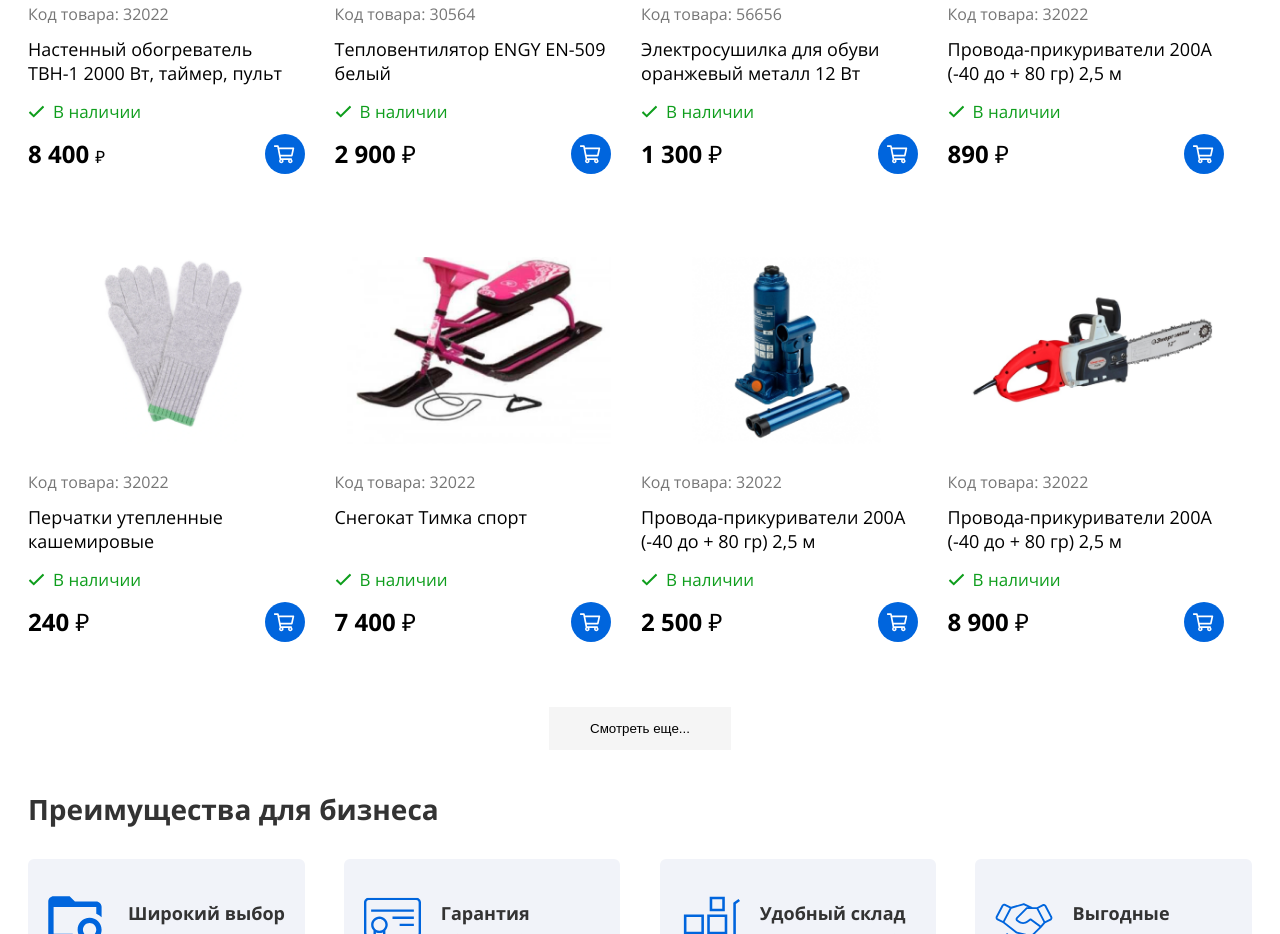
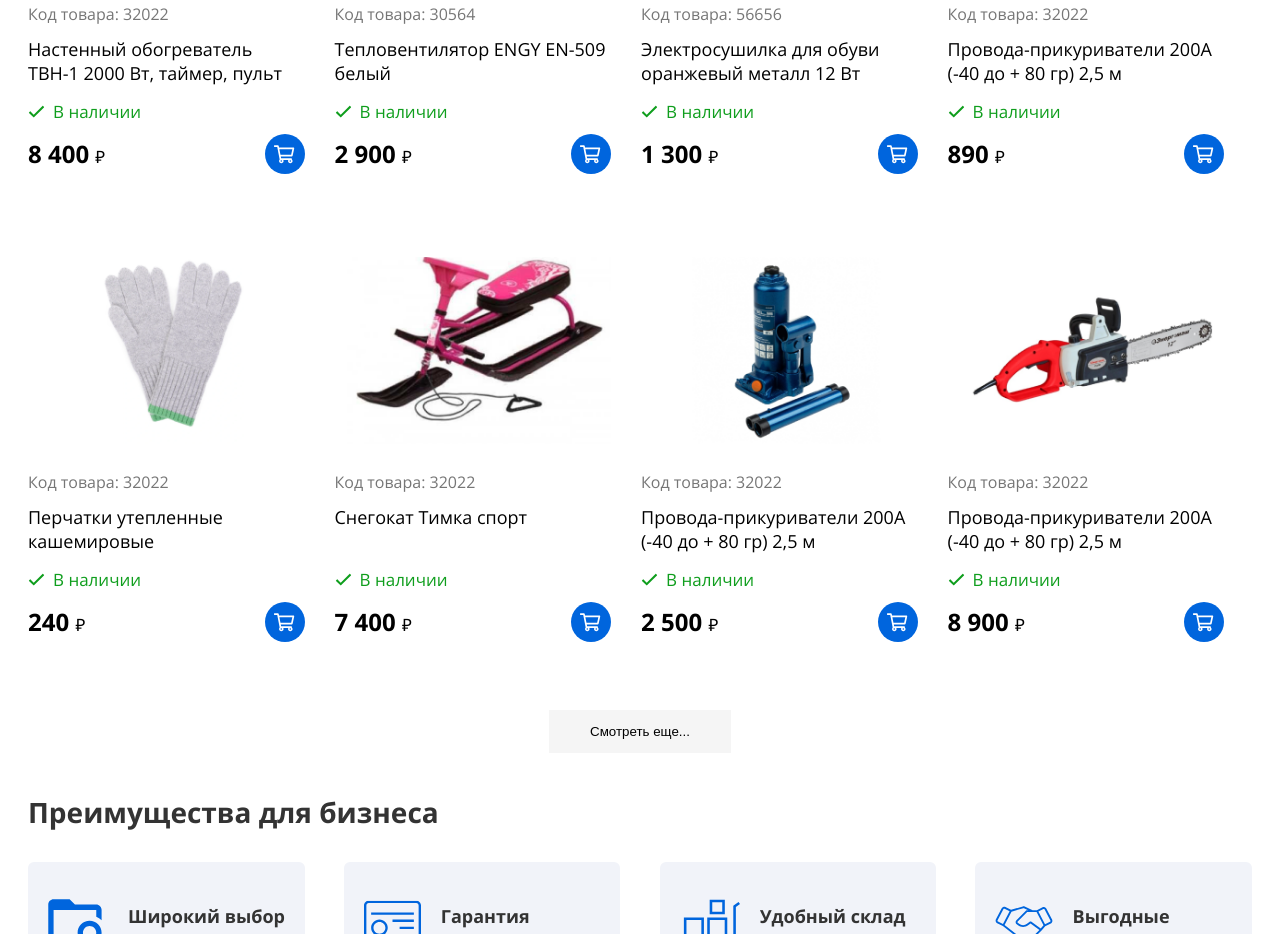
Before and after one commit to OskarsKaraman/test, a plain HTML site: page index.html in a window 1280 px wide. Shown: the part 998-1932 px from the top of the page. Drawn offline with nearby package versions, Linux system fonts and the light colour scheme; files whose address does not match are found by name.

Commit message:
Update index.html

```diff
--- a/index.html
+++ b/index.html
@@ -202,7 +202,7 @@
                 <div class="sezon__cod__text">Тепловентилятор ENGY EN-509 белый</div>
                 <div class="sezon__stock">В наличии</div>
                 <div class="sezon__prise__wrap">
-                  <div class="sezon__prise__is">2 900 ₽</div>
+                  <div class="sezon__prise__is">2 900  <span>₽</span></div>
                   <button class="sezon__prise__img"></button>
                 </div>
               </div>
@@ -215,7 +215,7 @@
                 <div class="sezon__cod__text">Электросушилка для обуви оранжевый металл 12 Вт</div>
                 <div class="sezon__stock">В наличии</div>
                 <div class="sezon__prise__wrap">
-                  <div class="sezon__prise__is">1 300 ₽</div>
+                  <div class="sezon__prise__is">1 300  <span>₽</span></div>
                  <button class="sezon__prise__img"></button>
                 </div>
               </div>
@@ -228,7 +228,7 @@
                 <div class="sezon__cod__text">Провода-прикуриватели 200А (-40 до + 80 гр) 2,5 м</div>
                 <div class="sezon__stock">В наличии</div>
                 <div class="sezon__prise__wrap">
-                  <div class="sezon__prise__is">890 ₽</div>
+                  <div class="sezon__prise__is">890  <span>₽</span></div>
                   <button class="sezon__prise__img"></button>
                 </div>
               </div>
@@ -241,7 +241,7 @@
                 <div class="sezon__cod__text">Перчатки утепленные кашемировые</div>
                 <div class="sezon__stock">В наличии</div>
                 <div class="sezon__prise__wrap">
-                  <div class="sezon__prise__is">240 ₽</div>
+                  <div class="sezon__prise__is">240 <span>₽</span></div>
                   <button class="sezon__prise__img"></button>
                 </div>
               </div>
@@ -254,7 +254,7 @@
                 <div class="sezon__cod__text">Снегокат Тимка спорт</div>
                 <div class="sezon__stock">В наличии</div>
                 <div class="sezon__prise__wrap">
-                  <div class="sezon__prise__is">7 400 ₽</div>
+                  <div class="sezon__prise__is">7 400 <span>₽</span></div>
                   <button class="sezon__prise__img"></button>
                 </div>
               </div>
@@ -267,7 +267,7 @@
                 <div class="sezon__cod__text">Провода-прикуриватели 200А (-40 до + 80 гр) 2,5 м</div>
                 <div class="sezon__stock">В наличии</div>
                 <div class="sezon__prise__wrap">
-                  <div class="sezon__prise__is">2 500 ₽</div>
+                  <div class="sezon__prise__is">2 500 <span>₽</span></div>
                   <button class="sezon__prise__img"></button>
                 </div>
               </div>
@@ -280,7 +280,7 @@
                 <div class="sezon__cod__text">Провода-прикуриватели 200А (-40 до + 80 гр) 2,5 м</div>
                 <div class="sezon__stock">В наличии</div>
                 <div class="sezon__prise__wrap">
-                  <div class="sezon__prise__is">8 900 ₽</div>
+                  <div class="sezon__prise__is">8 900 <span>₽</span></div>
                   <button class="sezon__prise__img"></button>
                 </div>
               </div>
```
